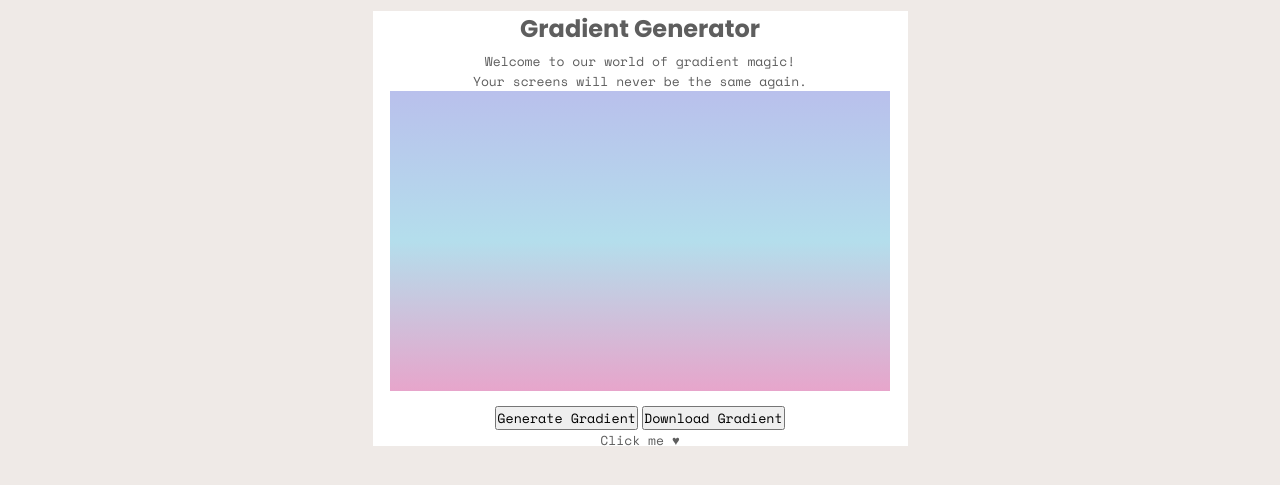
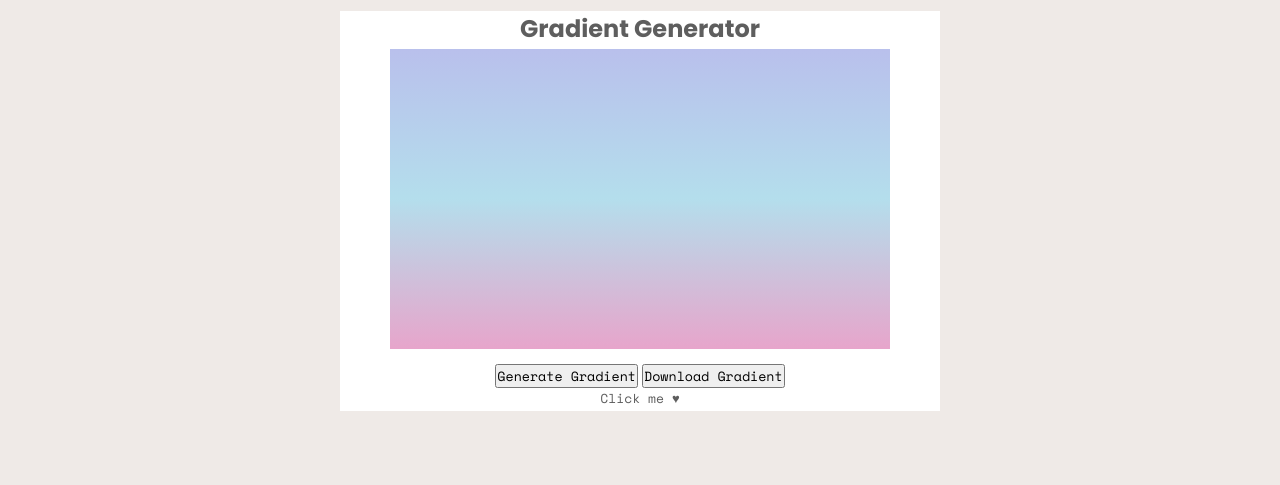
Before and after one commit to oliviaalx/Website, a plain HTML site: page index.html in a window 1280 px wide. Shown: the part 39-524 px from the top of the page. Drawn offline with nearby package versions, Linux system fonts and the light colour scheme.

Commit message:
changes to looks of gradient generator

```diff
--- a/index.html
+++ b/index.html
@@ -53,8 +53,7 @@
 
     <div class="generatorbox">
         <h2>Gradient Generator</h2>
-        <p >Welcome to our world of gradient magic!</p>
-        <p >Your screens will never be the same again.</p>
+
 
         <div id="gradient-box"></div>
             <div class="centered-container">
--- a/styles.css
+++ b/styles.css
@@ -14,7 +14,7 @@ h2{
     font-weight: normal;
     color: rgb(94, 94, 94);;
     margin-top: 50px;
-    margin-bottom: 5px;
+    margin-bottom: 3px;
 }
 p{
     text-align: center;
@@ -26,13 +26,16 @@ p{
 
 /* gradient generator */
 .generatorbox{
-background-color: white;
-width: 535px;
-height: 435px;
-max-width:100%;
-margin: auto;
-
-
+    width: 600px;
+    height: 400px;
+    max-width: calc(100% - 40px); /* 20px margin on both right and left sides */
+    max-height: 400px; /* Limit the maximum height to 400px */
+    margin: 0 auto; /* Center the box horizontally */
+    background-color: white;
+    margin-top: 50px;
+    padding-left: 20px;
+    padding-right: 20px;
+    padding-bottom: 30px;
 }
 
 #gradient-box{
@@ -193,6 +196,7 @@ ul li a:hover {
 
 }
 
+
 @media only screen and (max-width: 600px){
     header nav{
         display: none;
```
